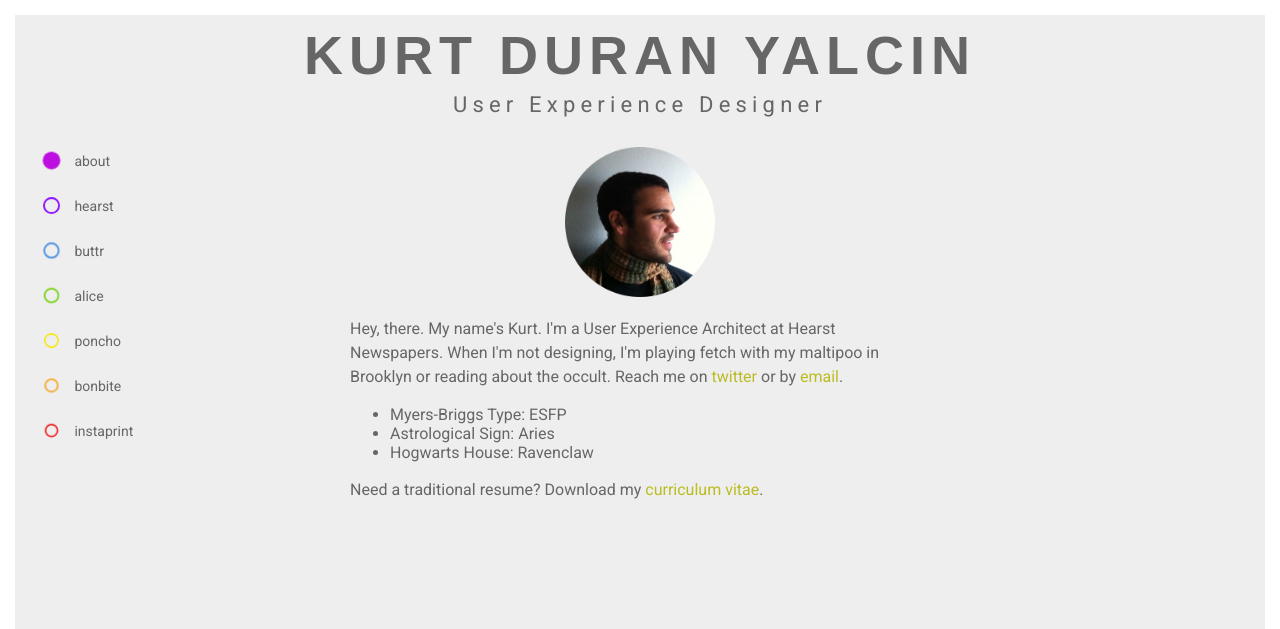
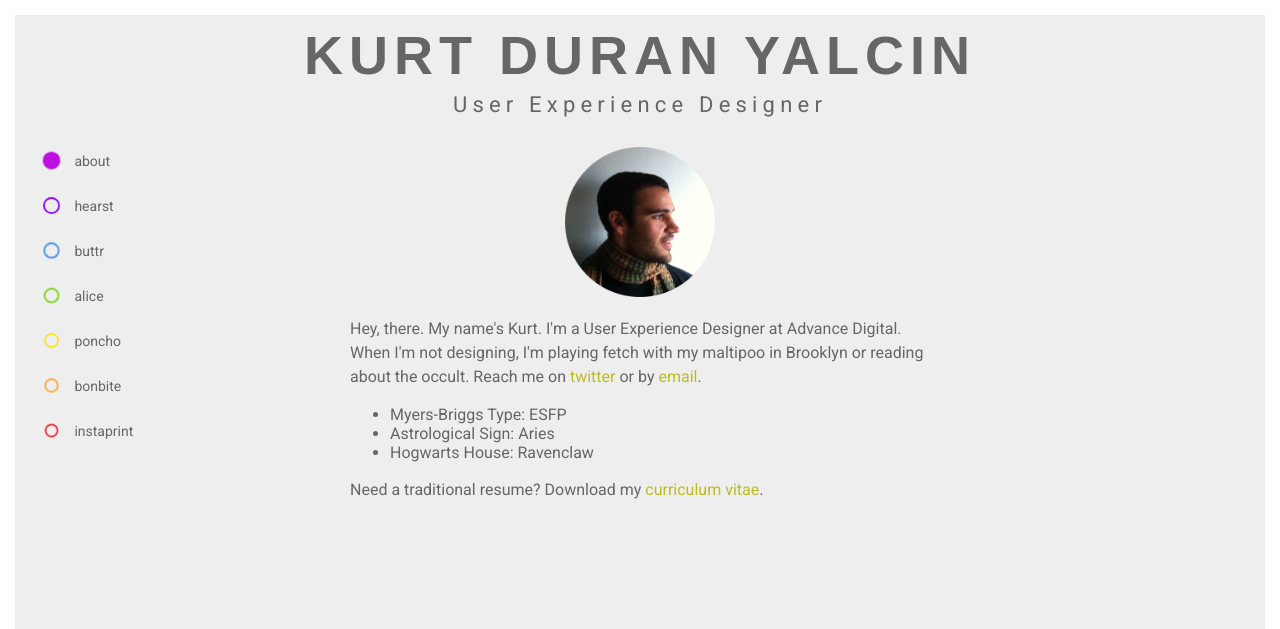
Before and after one commit to kurtsy/portfolio, a Python web app: template templates/index.html in a window 1280 px wide. Shown: the top 629 px of the page. Run offline with Jinja, Linux system fonts and the light colour scheme; the template is opened without the code that fills it, so the values that code supplies are empty.

Commit message:
Copy update

```diff
--- a/templates/index.html
+++ b/templates/index.html
@@ -67,7 +67,7 @@
         </nav>
         <div class="content fade-in three">
         <img id="profile" src="static/img/profile.png" alt="profile picture">
-        <p>Hey, there. My name's Kurt. I'm a User Experience Architect at Hearst Newspapers. When I'm not designing, I'm playing fetch with my maltipoo in Brooklyn or reading about the occult. Reach me on <a href="https://twitter.com/kurtduranyalcin" target="_blank">twitter</a> or by <a href="mailto:kyalcin@gmail.com?subject=Hi!">email</a>.</p>
+        <p>Hey, there. My name's Kurt. I'm a User Experience Designer at Advance Digital. When I'm not designing, I'm playing fetch with my maltipoo in Brooklyn or reading about the occult. Reach me on <a href="https://twitter.com/kurtduranyalcin" target="_blank">twitter</a> or by <a href="mailto:kyalcin@gmail.com?subject=Hi!">email</a>.</p>
         <ul>
         <li>Myers-Briggs Type: ESFP</li>
         <li>Astrological Sign: Aries</li>
```
